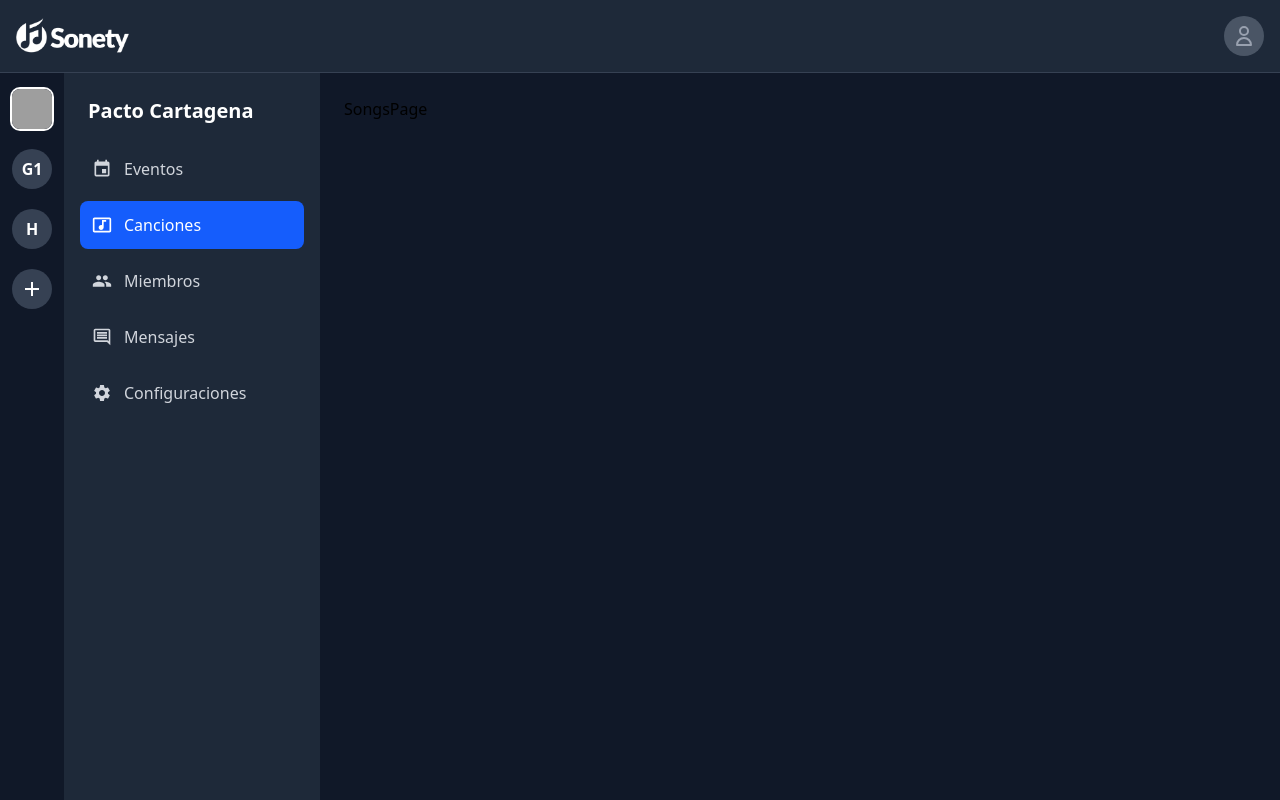
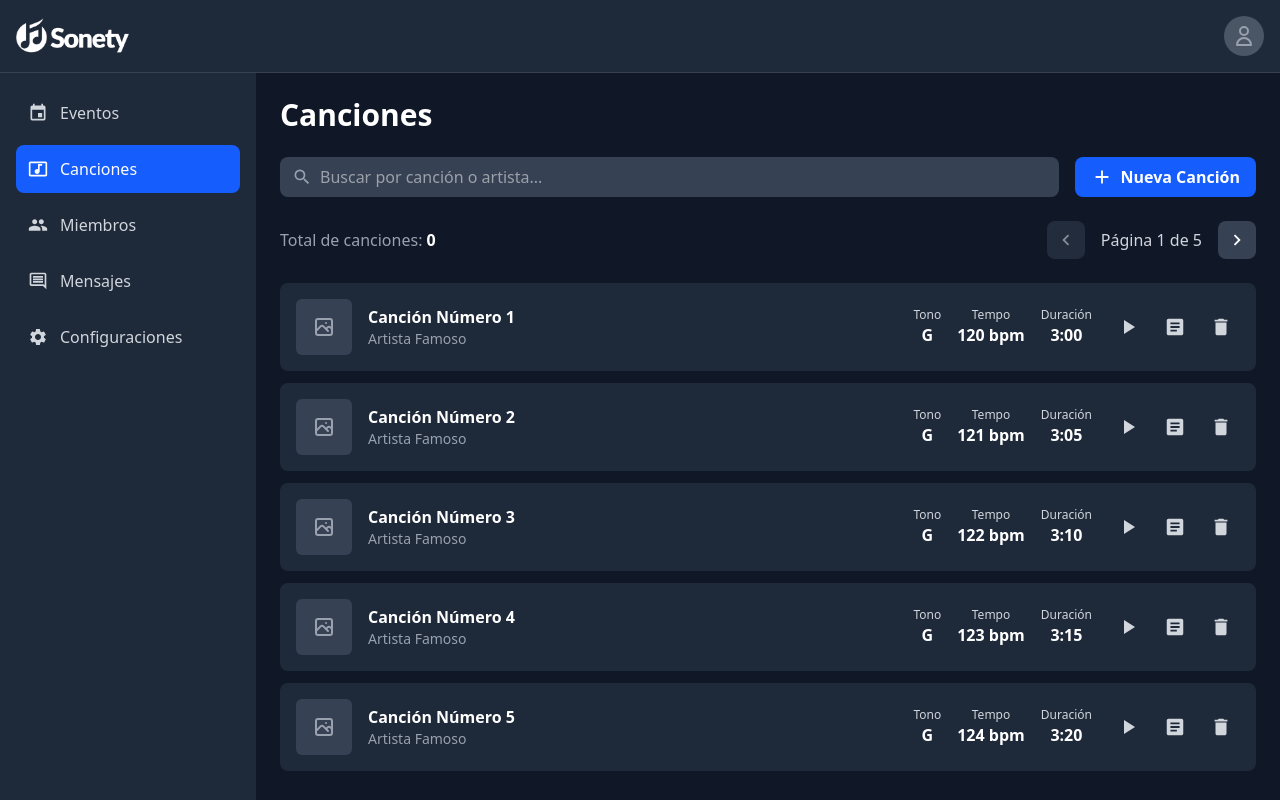
Before and after one commit to hrendonl/sonety-app, a React (Vite) app: page /groups/pacto-cartagena/songs in a window 1280 px wide. Built offline with nearby package versions, Linux system fonts and the light colour scheme; sample sign-in values are in the browser's storage; grey boxes are pictures that could not be loaded.

Commit message:
Creación de diseño de SongsPage con Paginación

```diff
--- a/src/components/layout/DashboardLayout.jsx
+++ b/src/components/layout/DashboardLayout.jsx
@@ -10,7 +10,7 @@ export default function DashboardLayout() {
    <div className="grid h-screen grid-rows-[auto_1fr] grid-cols-[auto_1fr] min-h-0">
         <Header setSidebarOpen={setSidebarOpen} />
         <Sidebar isSidebarOpen={isSidebarOpen} setSidebarOpen={setSidebarOpen} />
-      <main className="row-start-2 col-start-2 overflow-y-auto bg-gray-900 p-6 min-h-0">
+      <main className="row-start-2 col-start-2 overflow-y-auto bg-gray-900 lg:p-6 p-4 min-h-0">
         <Outlet />
       </main>
     </div>
--- a/src/components/layout/Sidebar.jsx
+++ b/src/components/layout/Sidebar.jsx
@@ -44,35 +44,33 @@ export default function Sidebar({ isSidebarOpen, setSidebarOpen }) {
       className={`h-full text-white bg-gray-800 flex fixed inset-y-0 left-0 z-40 transform transition-transform duration-300 ease-in-out lg:relative lg:translate-x-0 ${isSidebarOpen ? 'translate-x-0' : '-translate-x-full'}`}
     >
       {/* --- Columna 1: Selector de Grupos --- */}
-      <div className="flex flex-col items-center p-3 pt-4 bg-gray-900 space-y-5">
+      {/* <div className="flex flex-col items-center p-3 pt-4 bg-gray-900 space-y-5"> */}
         {/* <NavLink to="/dashboard" className="mb-4">
             <img className='h-10 w-10 object-cover' src={Logo} alt="Logo Principal" />
         </NavLink> */}
-        {userGroups.map((group) => (
+        {/* {userGroups.map((group) => (
           <button
             key={group.id}
             onClick={() => setSelectedGroupId(group.id)}
             className={`w-10 h-10 rounded-full overflow-hidden hover:cursor-pointer transition-all duration-200 ${selectedGroupId === group.id ? 'ring-2 ring-white rounded-lg' : 'hover:rounded-lg'}`}
-          >
+          > */}
             {/* 2. Usar el nuevo componente Avatar */}
-            <GroupAvatar group={group} />
-          </button>
-        ))}
+            {/* <GroupAvatar group={group} /> */}
+          {/* </button> */}
+        {/* ))}
         <button className="flex items-center justify-center w-10 h-10 bg-gray-700 rounded-full hover:bg-green-500 hover:rounded-lg transition-all duration-200">
           <MdAdd size={24} />
         </button>
-      </div>
+      </div> */}
 
       {/* --- Columna 2: Navegación Principal --- */}
       <div className="w-64 p-4 flex flex-col">
-       <div className="flex items-center justify-between mb-5 mt-2">
-          <h2 className="text-xl font-bold  pl-2">
-            {userGroups.find(g => g.id === selectedGroupId)?.name}
-          </h2>
-           {isSidebarOpen && <button onClick={() => setSidebarOpen(false)} className="lg:hidden">
+       {isSidebarOpen && <div className="flex items-center justify-between mb-5 mt-2">
+          <img className='h-8 lg:h-9' src={Logo} alt="" />
+           <button onClick={() => setSidebarOpen(false)} className="lg:hidden">
             <MdClose size={24} />
-          </button>}
-        </div>
+          </button>
+        </div>}
          <nav>
         <ul className="space-y-2">
           <li>
--- /dev/null
+++ b/src/components/ui/PaginationControls.jsx
@@ -0,0 +1,43 @@
+import { MdNavigateBefore, MdNavigateNext } from 'react-icons/md';
+
+export default function PaginationControls({ currentPage, totalPages, onPageChange }) {
+  const handlePrevious = () => {
+    if (currentPage > 1) {
+      onPageChange(currentPage - 1);
+    }
+  };
+
+  const handleNext = () => {
+    if (currentPage < totalPages) {
+      onPageChange(currentPage + 1);
+    }
+  };
+
+  if (!totalPages || totalPages <= 1) return null;
+
+  return (
+    <div className="flex w-full items-center justify-between sm:w-auto sm:justify-center sm:gap-4">
+      <button
+        onClick={handlePrevious}
+        disabled={currentPage === 1}
+        className="flex items-center gap-1 px-2 py-2 font-semibold text-white bg-gray-700 rounded-lg disabled:opacity-50 disabled:cursor-not-allowed hover:bg-gray-600"
+      >
+        <MdNavigateBefore size={22} />
+        {/* Anterior */}
+      </button>
+
+      <span className="text-gray-300">
+        Página {currentPage} de {totalPages}
+      </span>
+
+      <button
+        onClick={handleNext}
+        disabled={currentPage === totalPages}
+        className="flex items-center gap-1 px-2 py-2 font-semibold text-white bg-gray-700 rounded-lg disabled:opacity-50 disabled:cursor-not-allowed hover:bg-gray-600"
+      >
+        {/* Siguiente */}
+        <MdNavigateNext size={22} />
+      </button>
+    </div>
+  );
+}
--- /dev/null
+++ b/src/features/songs/components/SongItem.jsx
@@ -0,0 +1,81 @@
+// src/components/songs/SongItem.jsx
+
+import { Link } from 'react-router-dom';
+import { MdPlayArrow, MdArticle, MdDelete} from 'react-icons/md';
+
+// --- Helper para formatear la duración ---
+const formatDuration = (seconds) => {
+  const minutes = Math.floor(seconds / 60);
+  const remainingSeconds = seconds % 60;
+  return `${minutes}:${remainingSeconds.toString().padStart(2, '0')}`;
+};
+
+// --- Placeholder para la imagen ---
+function SongPlaceholder() {
+  return (
+    <div className="flex h-12 w-12 items-center justify-center rounded-md bg-gray-700 sm:h-14 sm:w-14">
+      <svg xmlns="http://www.w3.org/2000/svg" className="h-6 w-6 text-gray-400" fill="none" viewBox="0 0 24 24" stroke="currentColor" strokeWidth={2}>
+        <path strokeLinecap="round" strokeLinejoin="round" d="M4 16l4.586-4.586a2 2 0 012.828 0L16 16m-2-2l1.586-1.586a2 2 0 012.828 0L20 14m-6-6h.01M6 20h12a2 2 0 002-2V6a2 2 0 00-2-2H6a2 2 0 00-2 2v12a2 2 0 002 2z" />
+      </svg>
+    </div>
+  );
+}
+
+export default function SongItem({ song }) {
+  const handlePlay = () => console.log(`Reproduciendo ${song.title}`);
+  const handleDelete = () => {
+    if (window.confirm(`¿Borrar "${song.title}"?`)) {
+      console.log(`Borrando canción con id ${song.id}`);
+    }
+  };
+
+  return (
+    <div className="flex flex-col gap-4 rounded-lg bg-gray-800 hover:bg-[#384456] p-3 sm:flex-row sm:items-center sm:justify-between sm:p-4">
+      {/* Sección Principal: Imagen y Título */}
+      <div className="flex flex-grow items-center gap-4">
+        {song.imageUrl ? (
+          <img src={song.imageUrl} alt={song.title} className="h-12 w-12 rounded-md object-cover sm:h-14 sm:w-14" />
+        ) : (
+          <SongPlaceholder />
+        )}
+        <div className="flex-grow">
+          <p className="font-bold text-white">{song.title}</p>
+          <p className="text-sm text-gray-400">{song.artist}</p>
+        </div>
+      </div>
+
+      {/* Detalles Adicionales y Acciones */}
+      <div className="ml-0 flex items-center justify-between gap-2 sm:ml-4 sm:justify-end sm:gap-4">
+        {/* Detalles para Desktop */}
+        <div className="hidden items-center gap-4 text-center md:flex">
+          <div>
+            <p className="text-xs text-gray-300">Tono</p>
+            <p className="font-semibold text-white">{song.key}</p>
+          </div>
+          <div>
+            <p className="text-xs text-gray-300">Tempo</p>
+            <p className="font-semibold text-white">{song.tempo} bpm</p>
+          </div>
+          {/* ✨ AQUÍ ESTÁ EL CAMBIO ✨ */}
+          <div>
+            <p className="text-xs text-gray-300">Duración</p>
+            <p className="font-semibold text-white">{formatDuration(song.duration)}</p>
+          </div>
+        </div>
+
+        {/* Botones de Acción */}
+        <div className="flex items-center gap-1 text-gray-300 sm:gap-2">
+          <button onClick={handlePlay} className="rounded-full p-2 hover:bg-gray-600 hover:text-white" title="Reproducir">
+            <MdPlayArrow size={24} />
+          </button>
+          <Link to={`/songs/${song.id}/lyrics`} className="rounded-full p-2 hover:bg-gray-600 hover:text-white" title="Ver Letra">
+            <MdArticle size={22} />
+          </Link>
+          <button onClick={handleDelete} className="rounded-full p-2 hover:bg-gray-600 hover:text-white" title="Borrar">
+            <MdDelete size={22} />
+          </button>
+        </div>
+      </div>
+    </div>
+  );
+}
--- a/src/features/songs/pages/SongsPage.jsx
+++ b/src/features/songs/pages/SongsPage.jsx
@@ -1,7 +1,95 @@
-import React from 'react'
+import { useState } from 'react';
+import { useQuery } from '@tanstack/react-query';
+import { Link } from 'react-router-dom';
+import { MdAdd, MdSearch } from 'react-icons/md';
+import SongItem from '../components/SongItem';
+import PaginationControls from '../../../components/ui/PaginationControls';
+
+// --- Mock de datos y función de fetch (reemplaza con tu llamada a la API real) ---
+const allSongs = Array.from({ length: 25 }, (_, i) => ({
+  id: i + 1,
+  title: `Canción Número ${i + 1}`,
+  artist: 'Artista Famoso',
+  key: 'G',
+  tempo: 120 + (i % 10),
+  duration: 180 + i * 5, // Duración en segundos (ej. 3:00, 3:05, etc.)
+}));
+
+const fetchSongs = async (page = 1, limit = 5) => {
+  console.log(`Fetching page: ${page}`);
+  await new Promise(resolve => setTimeout(resolve, 500));
+  const start = (page - 1) * limit;
+  const end = start + limit;
+  const paginatedSongs = allSongs.slice(start, end);
+  return {
+    songs: paginatedSongs,
+    totalPages: Math.ceil(allSongs.length / limit),
+  };
+};
+// --- Fin del mock ---
 
 export default function SongsPage() {
+  const [searchTerm, setSearchTerm] = useState('');
+  const [currentPage, setCurrentPage] = useState(1);
+
+  const { data, isLoading, error } = useQuery({
+    queryKey: ['songs', currentPage],
+    queryFn: () => fetchSongs(currentPage),
+    keepPreviousData: true,
+  });
+
+  const filteredSongs = data?.songs?.filter(song =>
+    song.title.toLowerCase().includes(searchTerm.toLowerCase()) ||
+    song.artist.toLowerCase().includes(searchTerm.toLowerCase())
+  );
+
   return (
-    <div>SongsPage</div>
-  )
+    <div className="text-white space-y-6">
+      <h1 className="lg:text-3xl text-xl font-bold">Canciones</h1>
+
+      {/* Contenedor de Acciones: Buscador y Botón */}
+      <div className="flex flex-col sm:flex-row gap-4">
+        <div className="relative flex-grow">
+          <MdSearch className="absolute left-3 top-1/2 -translate-y-1/2 text-gray-400" size={20} />
+          <input
+            type="text"
+            placeholder="Buscar por canción o artista..."
+            className="w-full bg-gray-700 text-white rounded-lg py-2 pl-10 pr-4 focus:outline-none focus:ring-2 focus:ring-blue-500"
+            value={searchTerm}
+            onChange={(e) => setSearchTerm(e.target.value)}
+          />
+        </div>
+        <Link
+          to="/songs/new"
+          className="flex items-center justify-center gap-2 bg-blue-600 hover:bg-blue-700 rounded-lg px-4 py-2 font-semibold transition-colors"
+        >
+          <MdAdd size={22} />
+          <span className="hidden sm:inline">Nueva Canción</span>
+        </Link>
+      </div>
+
+        <div className="flex flex-col sm:items-center gap-4 sm:flex-row sm:justify-between">
+        <div>
+          <p className="text-gray-400">
+            Total de canciones: <span className="font-bold text-white">{data?.totalSongs ?? 0}</span>
+          </p>
+        </div>
+        <PaginationControls
+          currentPage={currentPage}
+          totalPages={data?.totalPages}
+          onPageChange={(page) => setCurrentPage(page)}
+        />
+      </div>
+
+      {/* Listado de Canciones */}
+      <div className="space-y-3 min-h-[340px]">
+        {isLoading && <p className="text-center text-gray-400">Cargando canciones...</p>}
+        {error && <p className="text-center text-red-500">Error al cargar las canciones.</p>}
+        {filteredSongs?.map(song => (
+          <SongItem key={song.id} song={song} />
+        ))}
+      </div>
+
+    </div>
+  );
 }
```
